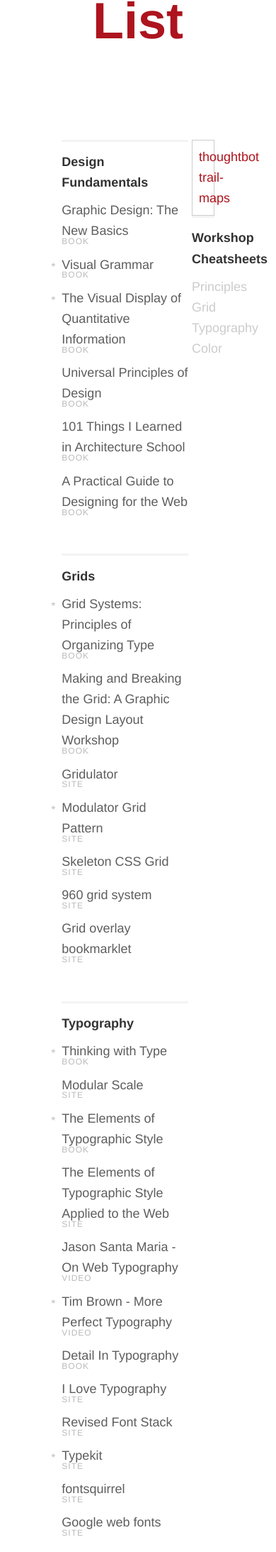
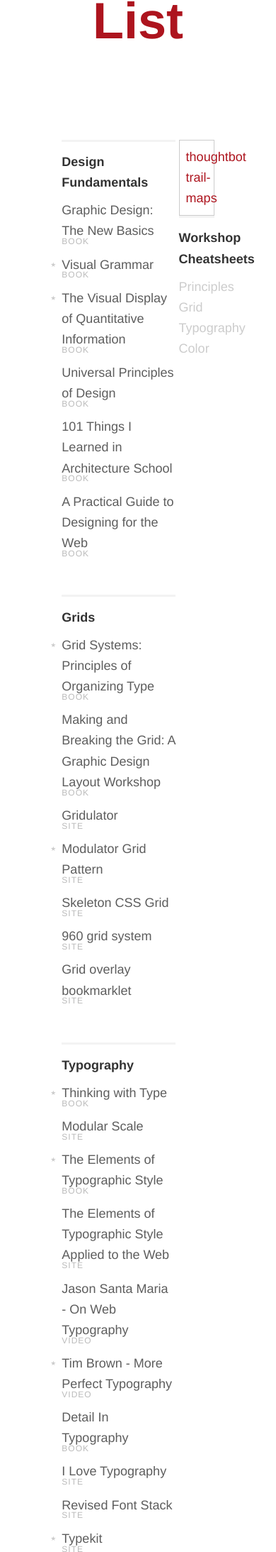
Before and after one commit to wchangx/d4d-resources, a Jekyll site: the page built from index.html, in a window 390 px wide. Shown: the part 483-2670 px from the top of the page at 71% size. Built offline with Jekyll 4.4.1, drawn with Linux system fonts in a browser that asks for light colours.

Commit message:
838 breakpoint

```diff
--- a/stylesheets/screen.css
+++ b/stylesheets/screen.css
@@ -541,6 +541,30 @@
     width: 100%; }
     .column:last-child {
       margin-right: 0; } }
+@media screen and (max-width: 838px) {
+  .content-container {
+    display: block;
+    float: left;
+    margin-right: 2.35765%;
+    width: 74.41059%; }
+    .content-container:last-child {
+      margin-right: 0; }
+
+  .column {
+    display: block;
+    float: left;
+    margin-right: 2.35765%;
+    width: 100%; }
+    .column:last-child {
+      margin-right: 0; }
+
+  aside {
+    display: block;
+    float: left;
+    margin-right: 2.35765%;
+    width: 23.23176%; }
+    aside:last-child {
+      margin-right: 0; } }
 body.principles ul li {
   zoom: 1;
   display: block;
```
Also changed, not shown: _sass/_base.scss (+15 -0 lines).
